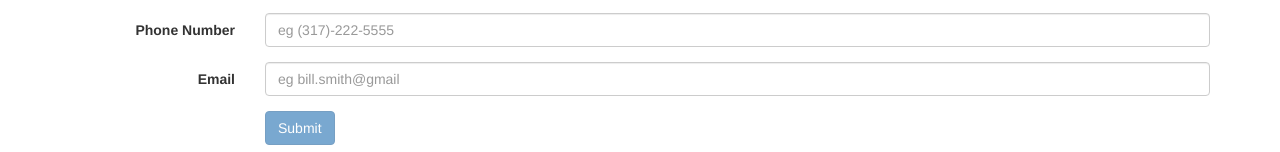
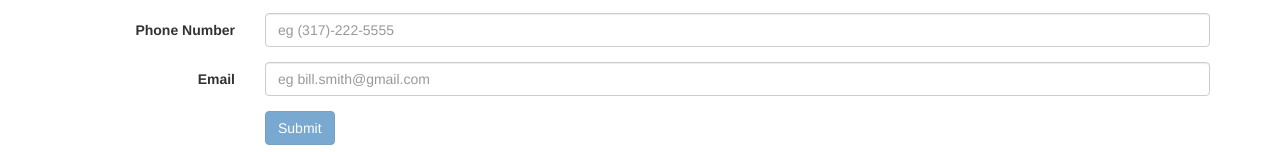
Before and after one commit to brittamielke/charicycle-fe, an Angular app: page /donor in a window 1280 px wide. Shown: the part 511-663 px from the top of the page. Built offline with nearby package versions, Linux system fonts and the light colour scheme.

Commit message:
updated email placeholder

```diff
--- a/src/app/donor-form/donor-form.component.html
+++ b/src/app/donor-form/donor-form.component.html
@@ -85,7 +85,7 @@
     <div class="form-group">
       <label for="email" class="col-sm-2 control-label">Email</label>
       <div class="col-sm-10">
-        <input [ngModel]="donor?.email" ngModel #email="ngModel" type="text" class="form-control" id="email" name="email" placeholder="eg bill.smith@gmail" pattern = "^(.+)@(.+)$" >
+        <input [ngModel]="donor?.email" ngModel #email="ngModel" type="text" class="form-control" id="email" name="email" placeholder="eg bill.smith@gmail.com" pattern = "^(.+)@(.+)$" >
         <span *ngIf="formErrors.email" class="text-danger">
           {{ formErrors.email }}
         </span>
```
